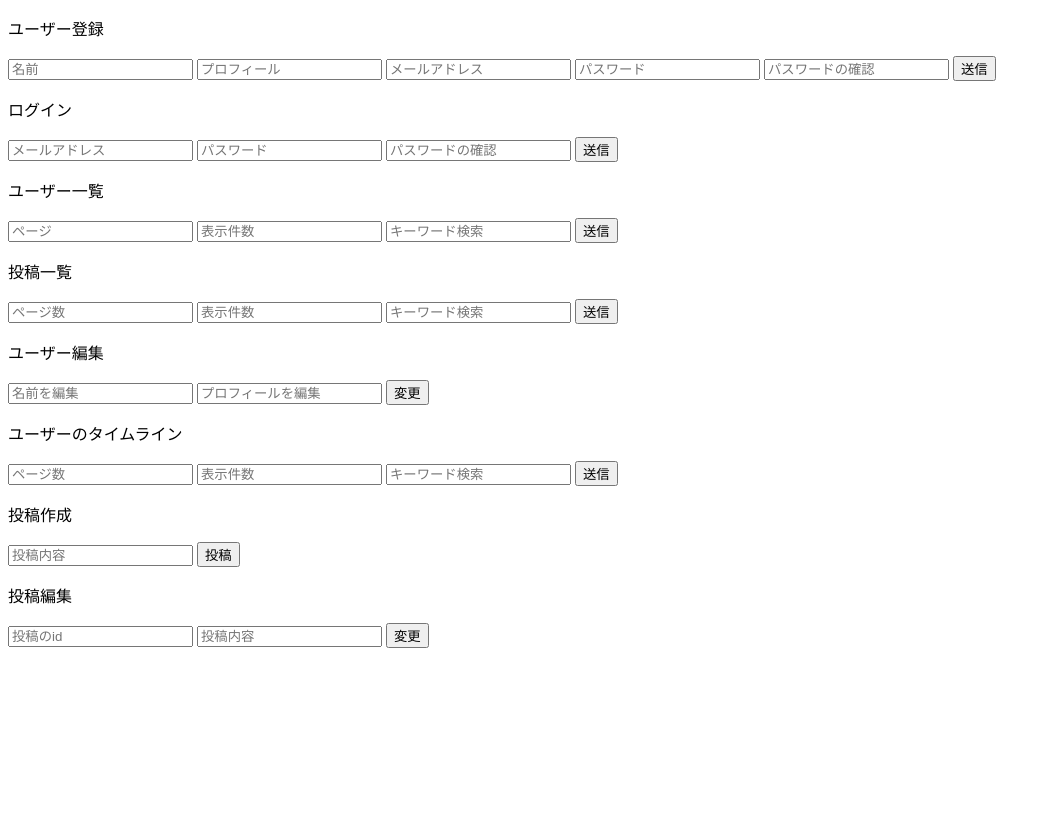
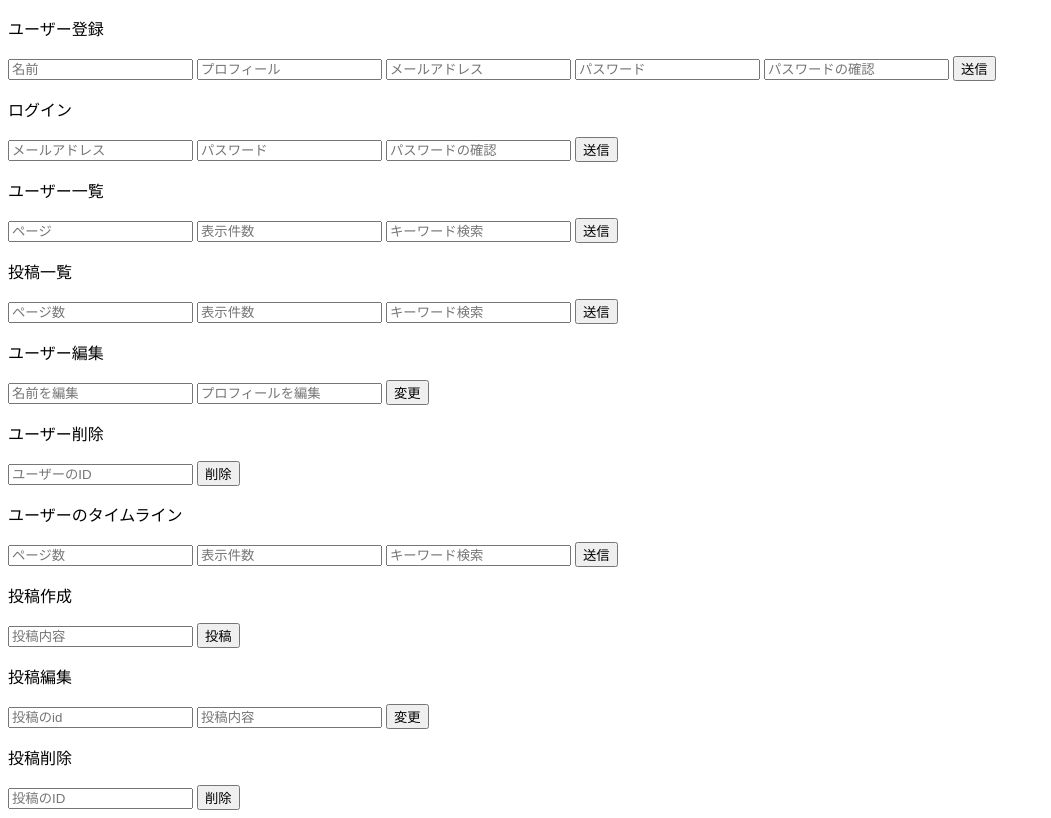
Before and after one commit to lsk4f5/sns-api, a plain HTML site: page index.html in a window 1280 px wide. Shown: the whole page, without its empty margins (0-1051 px from the left). Drawn offline with Linux system fonts and the light colour scheme.

Commit message:
削除を追加

```diff
--- a/index.html
+++ b/index.html
@@ -47,6 +47,7 @@
             <input id="post_query" type="text" placeholder="キーワード検索">
             <input type="button" value="送信" onclick="postList();">
         </div>
+        <p id="p-postList"></p>
     </div>
     <div class="user_edit">
         <p>ユーザー編集</p>
@@ -57,12 +58,17 @@
         </div>
     </div>
     <div>
+        <p>ユーザー削除</p>
+        <input id="user_dalete" type="text" placeholder="ユーザーのID">
+        <input type="button" value="削除" onclick="userdalete_button(id);">
+    </div>
+    <div>
         <p>ユーザーのタイムライン</p>
         <div>
             <input id="timeline_page" type="text" placeholder="ページ数">
             <input id="timeline_limit" type="text" placeholder="表示件数">
             <input id="timeline_query" type="text" placeholder="キーワード検索">
-            <input type="button" value="送信" onclick="user_timeline(id);">
+            <input type="button" value="送信" onclick="user_timeline();">
         </div>
     </div>
     <div>
@@ -80,6 +86,11 @@
             <input type="button" value="変更" onclick="post_edit(id)">
         </div>
     </div>
+    <div>
+        <p>投稿削除</p>
+        <input id="post_dalete" type="text" placeholder="投稿のID">
+        <input type="button" value="削除" onclick="dalete_button();">
+    </div>
     <script src="index.js"></script>
 </body>
 
```
